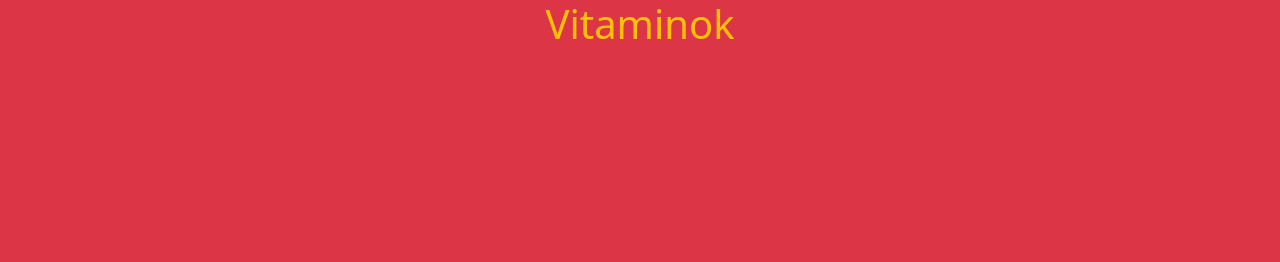
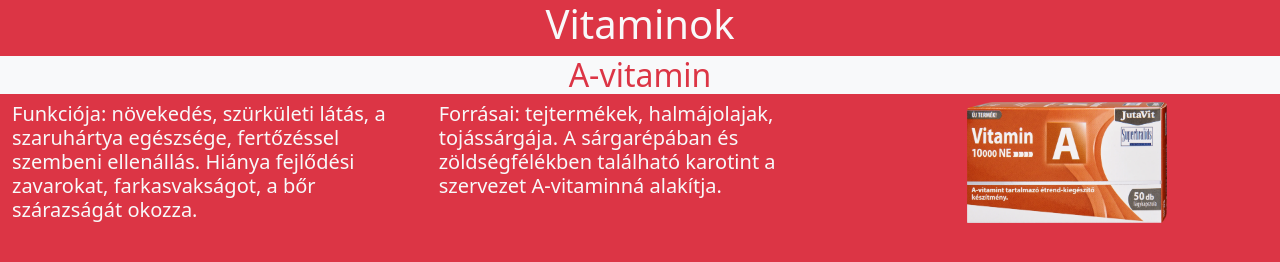
Before and after one commit to busa-robi/vitaminok, a plain HTML site: page index.html in a window 1280 px wide. Drawn offline with nearby package versions, Linux system fonts and the light colour scheme.

Commit message:
korrigálás + A vitamin

```diff
--- a/index.html
+++ b/index.html
@@ -1,5 +1,5 @@
 <!DOCTYPE html>
-<html lang="en">
+<html lang="hu">
 <head>
     <meta charset="UTF-8">
     <meta name="viewport" content="width=device-width, initial-scale=1.0">
@@ -7,8 +7,34 @@
     <script src="https://cdn.jsdelivr.net/npm/bootstrap@5.0.2/dist/js/bootstrap.bundle.min.js" integrity="sha384-MrcW6ZMFYlzcLA8Nl+NtUVF0sA7MsXsP1UyJoMp4YLEuNSfAP+JcXn/tWtIaxVXM" crossorigin="anonymous"></script>
     <title>Vitaminok</title>
 </head>
-<body class="bg-danger">
-    <div class="col-md-12 text-warning text-center h1">Vitaminok</div>
+<body class="bg-danger" class="m-md-5">
+   <div class="container-fluid">
+
+       <div class="row">
+           <div class="col-md-12 text-light text-center h1">Vitaminok</div>
+       </div>
+
+       <div class="row">
+           <div class="col-md-12 text-danger text-center h2 bg-light">A-vitamin</div>
+        </div>
+        <div class="row">
+                <div class="col-md-4 text-light h5">
+                    Funkciója: növekedés, szürkületi látás, a szaruhártya egészsége, fertőzéssel szembeni ellenállás. Hiánya fejlődési zavarokat, farkasvakságot, a bőr szárazságát okozza.
+                </div>
+
+                <div class="col-md-4 text-light h5">
+                    Forrásai: tejtermékek, halmájolajak, tojássárgája. A sárgarépában és zöldségfélékben található karotint  a szervezet A-vitaminná alakítja.
+                </div>
+
+                <div class="col-md-4 text-center">
+                    <a href="https://hu.wikipedia.org/wiki/A-vitamin">
+                          <img src="a-vitamin.png" alt="A-vitamin" title="A-vitamin" width="200">
+                    </a>
+
+                </div>
+        </div>
+   </div>
+
 
 </body>
 </html>
```
Also changed, not shown: a-vitamin.png (added).
